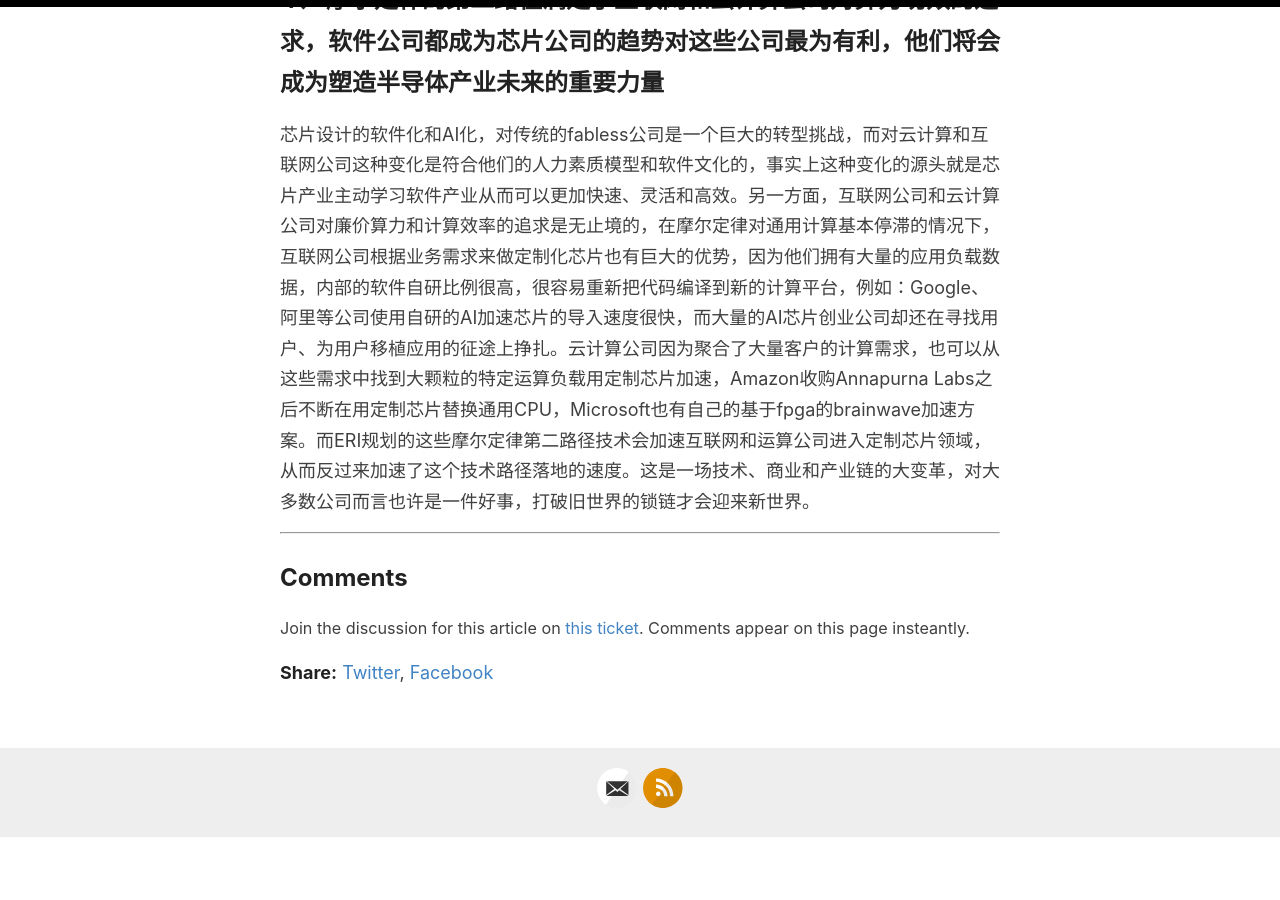
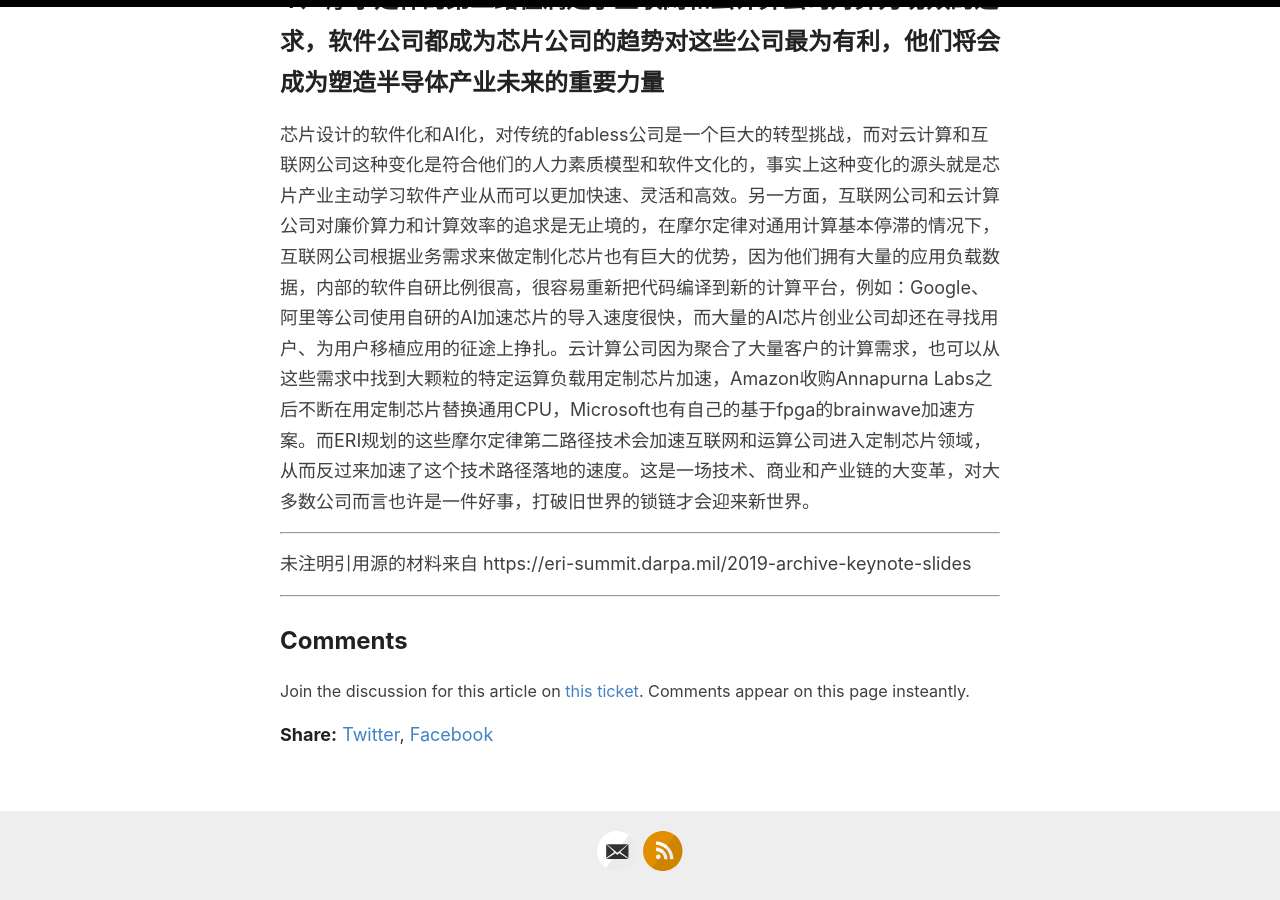
Before and after one commit to sbagga/mistyminds, a Jekyll site: the page built from _posts/2020-6-28-从ERI看半导体产业下一个10年的发展趋势.md, in a window 1280 px wide and 900 px high, scrolled down 23705 px. Built offline with Jekyll 4.4.1, drawn with Linux system fonts in a browser that asks for light colours; before the commit the page ends 24543 px from its top, so only the background shows below that.

Commit message:
Update 2020-6-28-从ERI看半导体产业下一个10年的发展趋势.md

```diff
--- a/_posts/2020-6-28-从ERI看半导体产业下一个10年的发展趋势.md
+++ b/_posts/2020-6-28-从ERI看半导体产业下一个10年的发展趋势.md
@@ -225,3 +225,6 @@ chiplet和3DSoC项目验证了延伸摩尔定律的其他路径，其生态如
 ## 4、	摩尔定律的第二路径满足了互联网和云计算公司对算力功效的追求，软件公司都成为芯片公司的趋势对这些公司最为有利，他们将会成为塑造半导体产业未来的重要力量
 
 芯片设计的软件化和AI化，对传统的fabless公司是一个巨大的转型挑战，而对云计算和互联网公司这种变化是符合他们的人力素质模型和软件文化的，事实上这种变化的源头就是芯片产业主动学习软件产业从而可以更加快速、灵活和高效。另一方面，互联网公司和云计算公司对廉价算力和计算效率的追求是无止境的，在摩尔定律对通用计算基本停滞的情况下，互联网公司根据业务需求来做定制化芯片也有巨大的优势，因为他们拥有大量的应用负载数据，内部的软件自研比例很高，很容易重新把代码编译到新的计算平台，例如：Google、阿里等公司使用自研的AI加速芯片的导入速度很快，而大量的AI芯片创业公司却还在寻找用户、为用户移植应用的征途上挣扎。云计算公司因为聚合了大量客户的计算需求，也可以从这些需求中找到大颗粒的特定运算负载用定制芯片加速，Amazon收购Annapurna Labs之后不断在用定制芯片替换通用CPU，Microsoft也有自己的基于fpga的brainwave加速方案。而ERI规划的这些摩尔定律第二路径技术会加速互联网和运算公司进入定制芯片领域，从而反过来加速了这个技术路径落地的速度。这是一场技术、商业和产业链的大变革，对大多数公司而言也许是一件好事，打破旧世界的锁链才会迎来新世界。
+
+-----
+未注明引用源的材料来自 https://eri-summit.darpa.mil/2019-archive-keynote-slides
```
